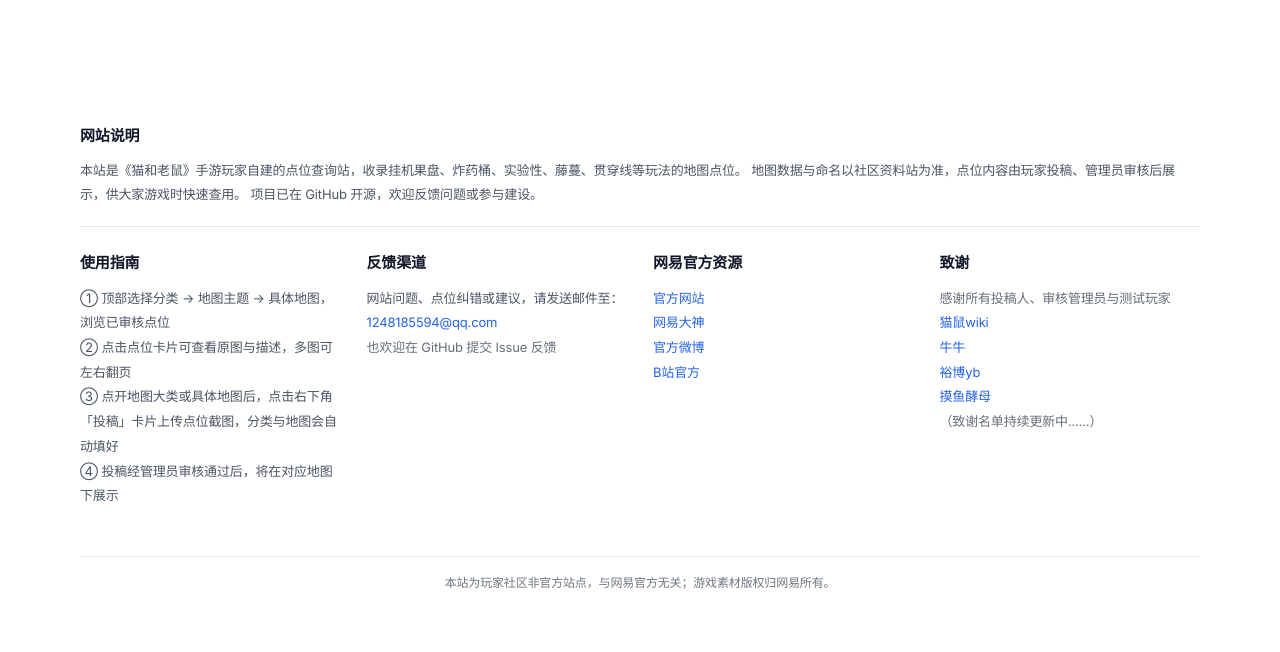
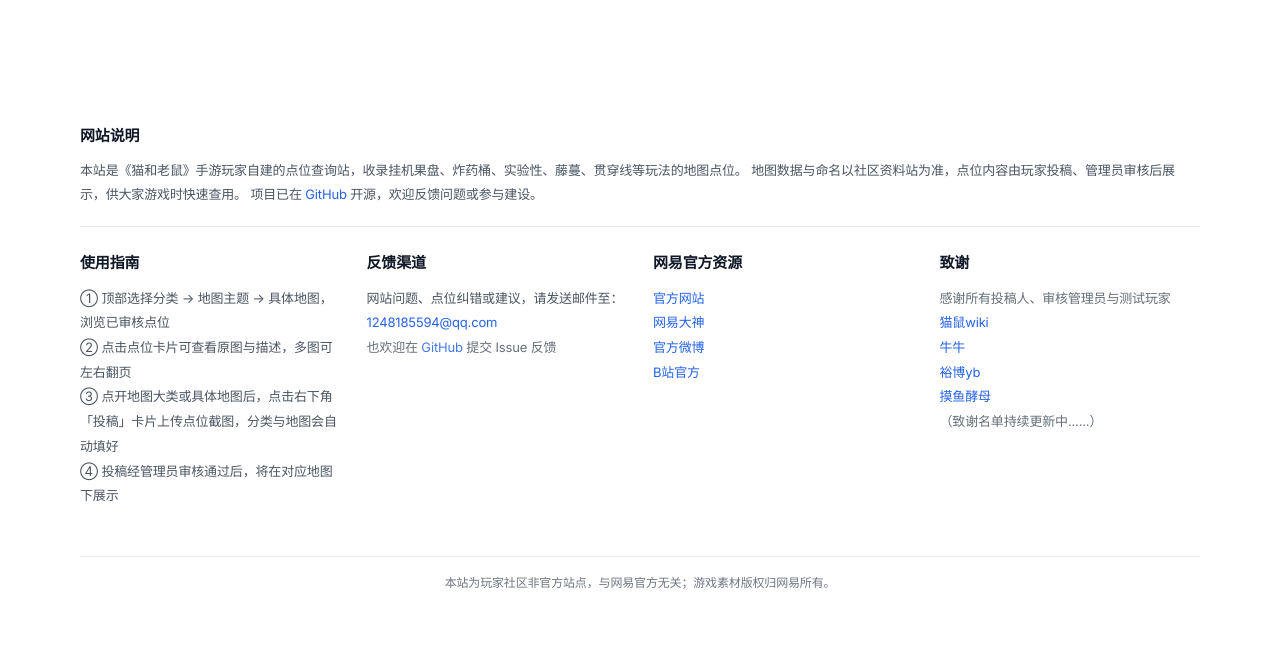
Before and after one commit to Topps2025/TJ_map, a Flask app: page / in a window 1280 px wide. Shown: the part 585-1237 px from the top of the page. Run offline with Flask 3, Linux system fonts and the light colour scheme.

Commit message:
页脚添加仓库超链接，绑定GitHub字段

```diff
--- a/templates/index.html
+++ b/templates/index.html
@@ -103,7 +103,7 @@
       <p class="footer-text">
         本站是《猫和老鼠》手游玩家自建的点位查询站，收录挂机果盘、炸药桶、实验性、藤蔓、贯穿线等玩法的地图点位。
         地图数据与命名以社区资料站为准，点位内容由玩家投稿、管理员审核后展示，供大家游戏时快速查用。
-        项目已在 GitHub 开源，欢迎反馈问题或参与建设。
+        项目已在 <a class="footer-link" href="https://github.com/Topps2025/TJ_map" target="_blank" rel="noopener noreferrer">GitHub</a> 开源，欢迎反馈问题或参与建设。
       </p>
     </section>
 
@@ -123,7 +123,7 @@
         <ul class="footer-list">
           <li>网站问题、点位纠错或建议，请发送邮件至：</li>
           <li><a class="footer-link" href="mailto:1248185594@qq.com">1248185594@qq.com</a></li>
-          <li class="footer-muted">也欢迎在 GitHub 提交 Issue 反馈</li>
+          <li class="footer-muted">也欢迎在 <a class="footer-link" href="https://github.com/Topps2025/TJ_map" target="_blank" rel="noopener noreferrer">GitHub</a> 提交 Issue 反馈</li>
         </ul>
       </section>
 
```
